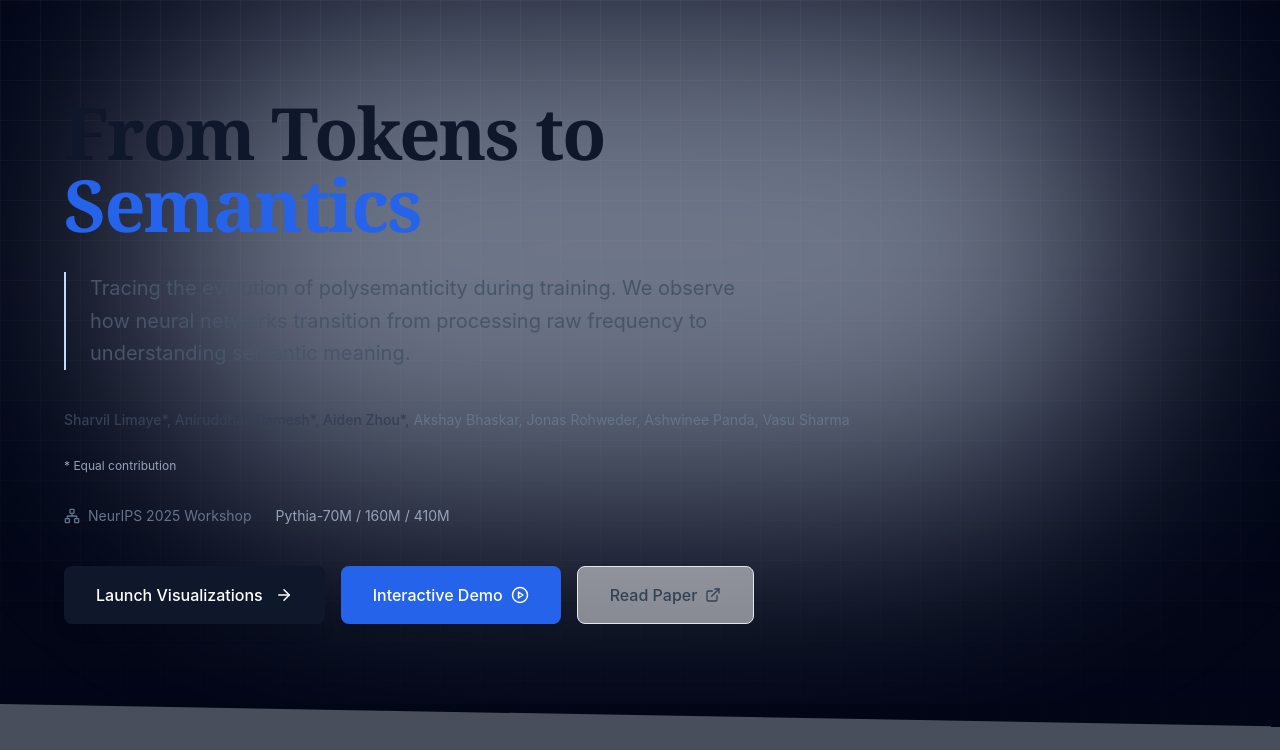
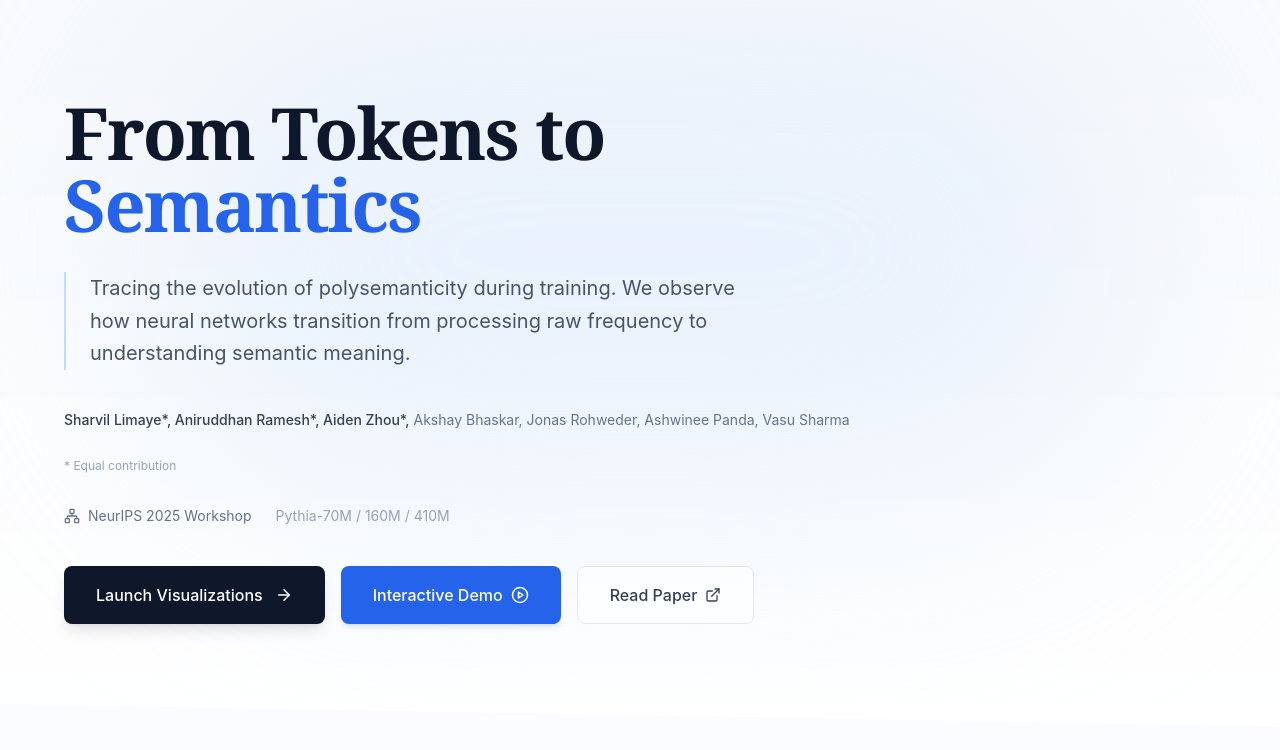
Before and after one commit to aniruddh-alt/from-tokens-to-semantics-website, a React (Vite) app: page / in a window 1280 px wide. Shown: the top 750 px of the page. Built offline with nearby package versions, Linux system fonts and the light colour scheme.

Commit message:
refactor(Layout): update theme colors and gradient for light mode

```diff
--- a/src/components/Layout.jsx
+++ b/src/components/Layout.jsx
@@ -2,8 +2,8 @@ import React from 'react';
 
 const Layout = ({ children }) => {
   return (
-    <div className="min-h-screen bg-slate-950 text-slate-200 scientific-grid font-sans selection:bg-indigo-500/30">
-      <div className="fixed inset-0 bg-gradient-to-b from-transparent via-slate-950/50 to-slate-950 pointer-events-none z-0" />
+    <div className="min-h-screen bg-slate-50 text-slate-800 scientific-grid font-sans selection:bg-blue-100">
+      <div className="fixed inset-0 bg-gradient-to-b from-transparent via-white/50 to-white pointer-events-none z-0" />
       <div className="relative z-10">
         {children}
       </div>
```
